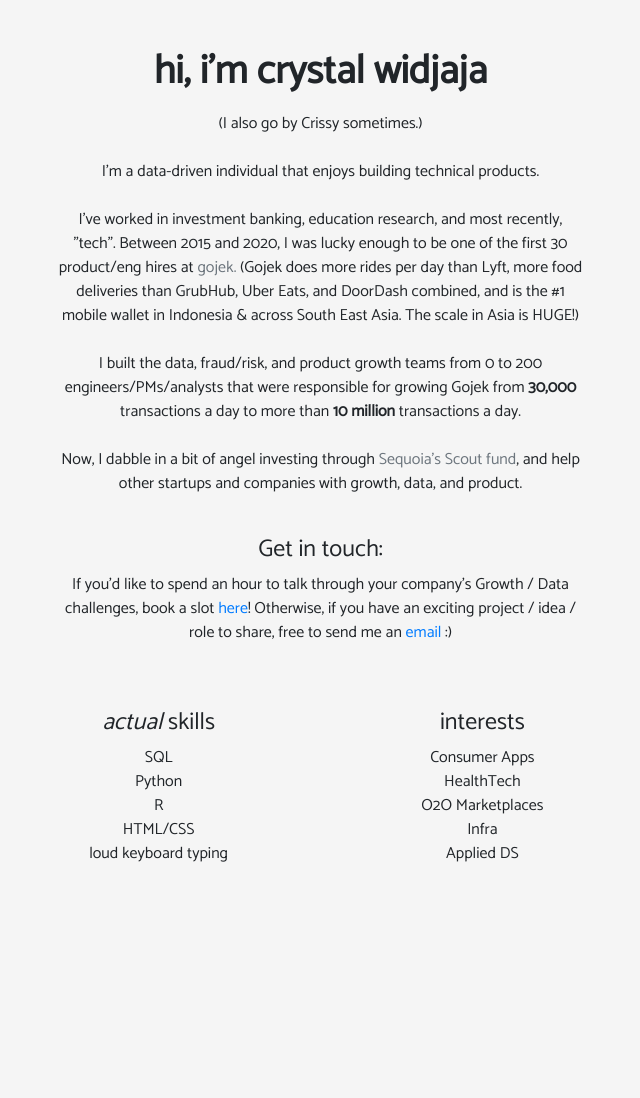
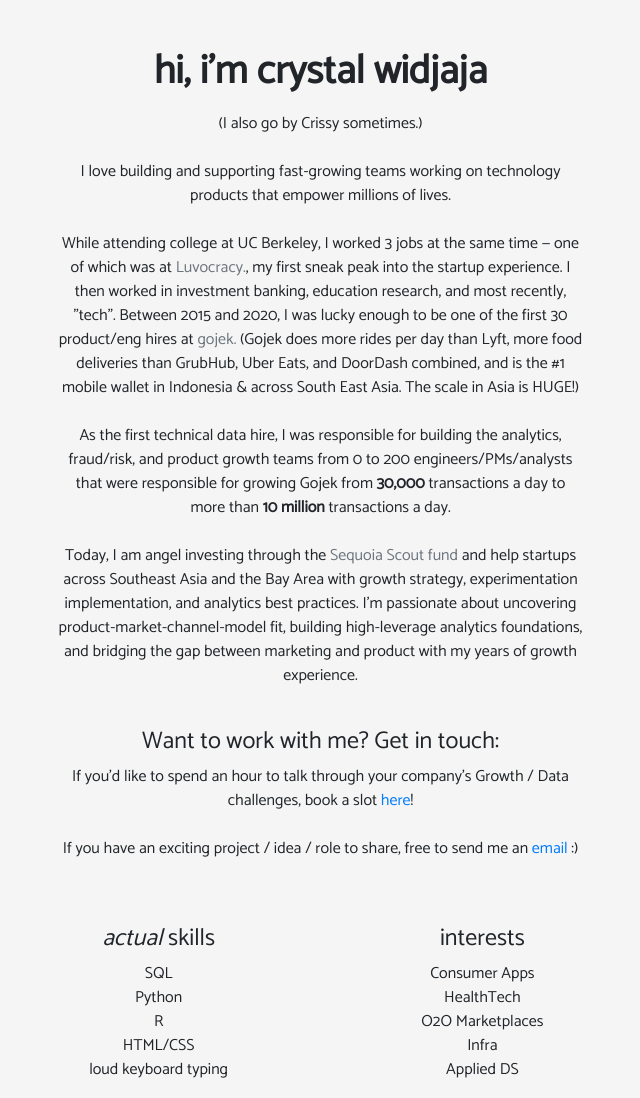
Before and after one commit to crissyw/website, a Flask app: page /about-crystal-widjaja in a window 1280 px wide. Shown: the part 40-1138 px from the top of the page, without its empty margins (42-682 px from the left). Before the commit the page ends 902 px from the top, so only its background shows below. Run offline with Flask 2, Linux system fonts and the light colour scheme; some libraries are stand-ins or nearby versions.

Commit message:
update about

```diff
--- a/templates/about-crystal-widjaja.html
+++ b/templates/about-crystal-widjaja.html
@@ -23,18 +23,17 @@
         <div class="col-md-6 mt-5">
             <h1 class="about-me-title font-weight-bold my-3">hi, i'm crystal widjaja</h1>
             <p class="about-text">(I also go by Crissy sometimes.)
-                <br><br>I'm a data-driven individual that enjoys building technical products.
-                <br><br>I've worked in investment banking, education research, and most recently, "tech". Between 2015 and 2020, I was lucky enough to be one of the first 30 product/eng hires at <a href="https://en.wikipedia.org/wiki/Gojek" target="_blank"
-                    class="text-muted">gojek.</a> (Gojek does more rides per day than Lyft, more food deliveries than GrubHub, Uber Eats, and DoorDash combined, and is the #1 mobile wallet in Indonesia & across South East Asia. The scale in Asia is HUGE!)
+                <br><br>I love building and supporting fast-growing teams working on technology products that empower millions of lives.
+                <br><br>While attending college at UC Berkeley, I worked 3 jobs at the same time — one of which was at <a href="https://techcrunch.com/2014/07/29/walmartlabs-acquires-kleiner-perkins-backed-luvocracy-a-pinterest-like-marketplace-for-product-recommendations/" target="_blank" rel="noopener" class="text-muted">Luvocracy.</a>, my first sneak peak into the startup experience. I then worked in investment banking, education research, and most recently, "tech". Between 2015 and 2020, I was lucky enough to be one of the first 30 product/eng hires at <a href="https://en.wikipedia.org/wiki/Gojek"  target="_blank" rel="noopener" class="text-muted">gojek.</a> (Gojek does more rides per day than Lyft, more food deliveries than GrubHub, Uber Eats, and DoorDash combined, and is the #1 mobile wallet in Indonesia & across South East Asia. The scale in Asia is HUGE!)
                 <br><br>
-                I built the data, fraud/risk, and product growth teams from 0 to 200 engineers/PMs/analysts that were responsible for growing Gojek from <strong>30,000</strong> transactions a day to more than <b>10 million</b> transactions a day.
+                As the first technical data hire, I was responsible for building the analytics, fraud/risk, and product growth teams from 0 to 200 engineers/PMs/analysts that were responsible for growing Gojek from <strong>30,000</strong> transactions a day to more than <b>10 million</b> transactions a day.
                 <br><br>
-                Now, I dabble in a bit of angel investing through <a
-                    href="https://techcrunch.com/2019/06/07/a-peek-inside-sequoia-capitals-low-flying-wide-reaching-scout-program/" target="_blank"
-                    class="text-muted">Sequoia's Scout fund</a>, and help other startups and companies with growth, data, and product.
+                Today, I am angel investing through the <a href="https://techcrunch.com/2019/06/07/a-peek-inside-sequoia-capitals-low-flying-wide-reaching-scout-program/" target="_blank" rel="noopener" class="text-muted">Sequoia Scout fund</a> and  help startups across Southeast Asia and the Bay Area with growth strategy, experimentation implementation, and analytics best practices. I'm passionate about uncovering product-market-channel-model fit, building high-leverage analytics foundations, and bridging the gap between marketing and product with my years of growth experience.
                 <br><br>
-                <h4>Get in touch:</h4>
-                If you'd like to spend an hour to talk through your company's Growth / Data challenges, book a slot <a href="https://calendly.com/consultcrystalwidjaja/60min?month=2020-07" onclick="getOutboundLink('https://calendly.com/consultcrystalwidjaja/60min?month=2020-07'); return !gtagLoaded;">here</a>! Otherwise, if you have an exciting project / idea / role to share, free to send me an <a href="mailto:crystal@crystalwidjaja.com"  target="_blank">email</a> :)
+                <h4>Want to work with me? Get in touch:</h4>
+                If you'd like to spend an hour to talk through your company's Growth / Data challenges, book a slot <a href="https://calendly.com/consultcrystalwidjaja/60min?month=2020-07" target="_blank" rel="noopener" onclick="getOutboundLink('https://calendly.com/consultcrystalwidjaja/60min?month=2020-07'); return !gtagLoaded;">here</a>!
+                <br><br>
+                If you have an exciting project / idea / role to share, free to send me an <a href="mailto:crystal@crystalwidjaja.com"  target="_blank">email</a> :)
             </p>
             <div class="row justify-content-between">
                 <!-- item 1 -->
```
